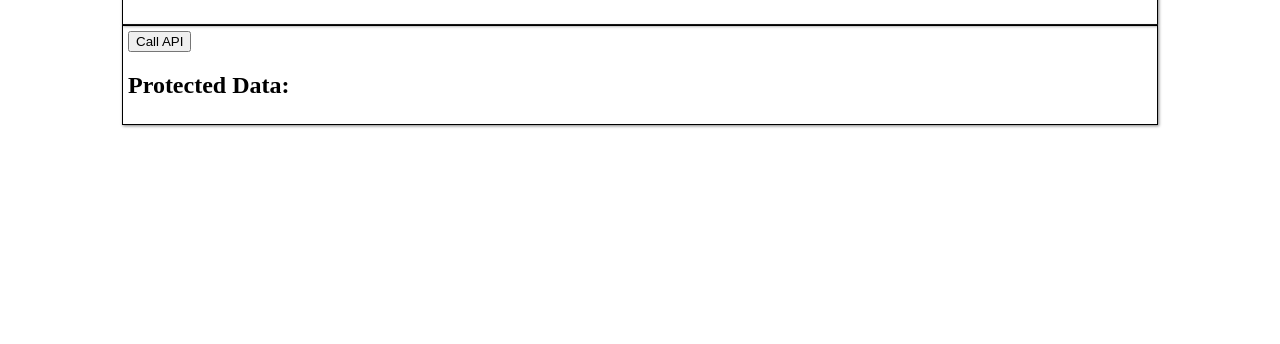
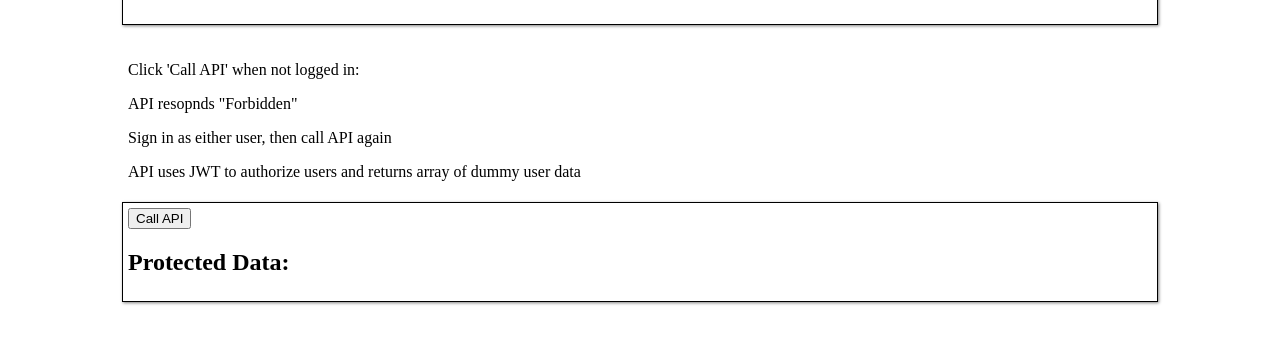
Before and after one commit to conormcneil/ng-ui-router-auth, a website: page public/index.html in a window 1280 px wide. Shown: the part 278-622 px from the top of the page. Drawn offline with nearby package versions, Linux system fonts and the light colour scheme.

Commit message:
instructions on index

```diff
--- a/public/index.html
+++ b/public/index.html
@@ -29,6 +29,13 @@
   <!-- Content is injected here -->
   <div ui-view class="row row3 auth-box shadow"></div>
 
+  <div class="row row2 check-auth">
+    <p>Click 'Call API' when not logged in:</p>
+    <p>API resopnds "Forbidden"</p>
+    <p>Sign in as either user, then call API again</p>
+    <p>API uses JWT to authorize users and returns array of dummy user data</p>
+  </div>
+
   <div class="row row3 auth-box shadow" ng-controller="jwtController">
     <button ng-click="api.call()">Call API</button>
     <p>{{ message }}</p>
```
